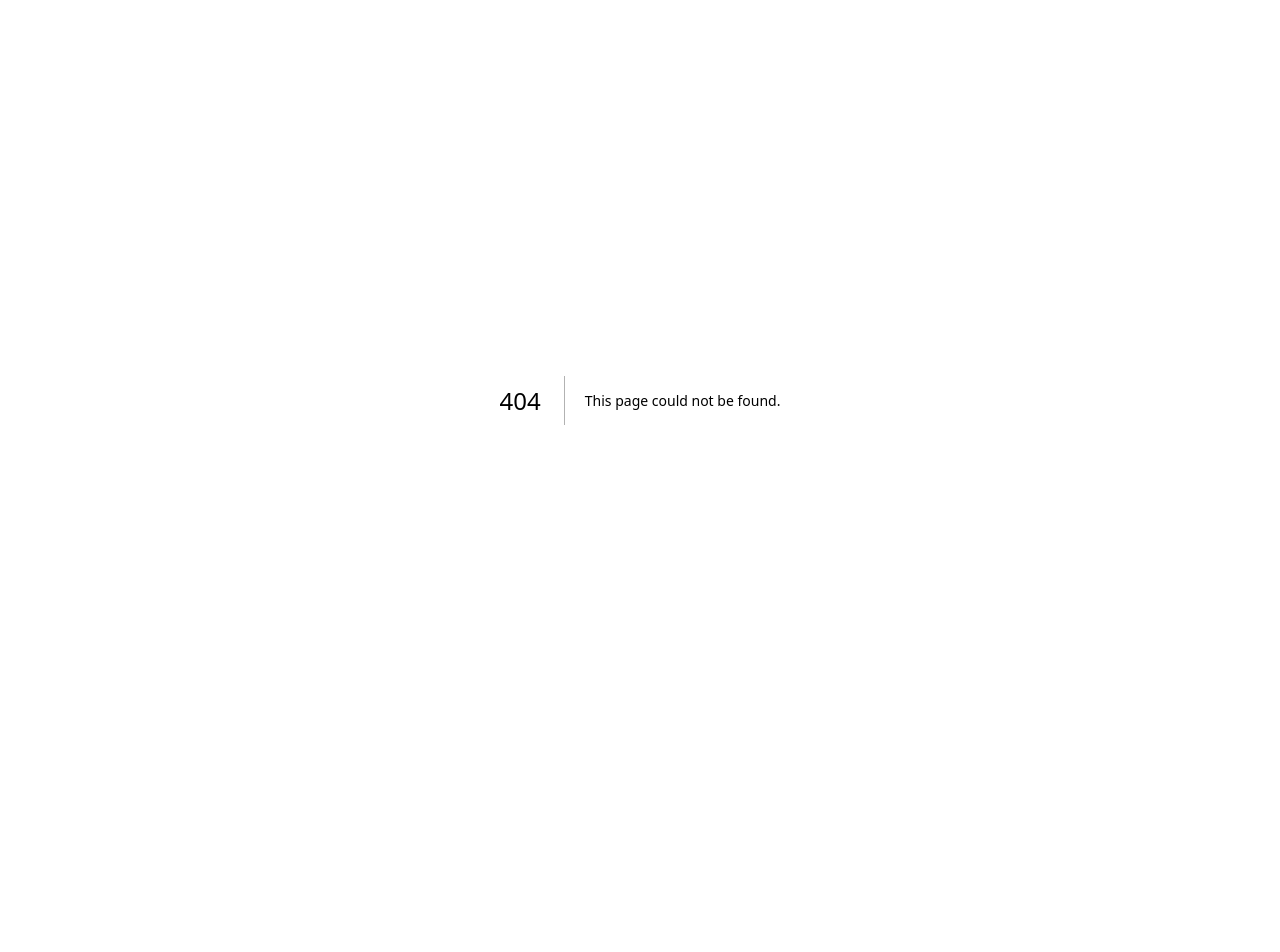
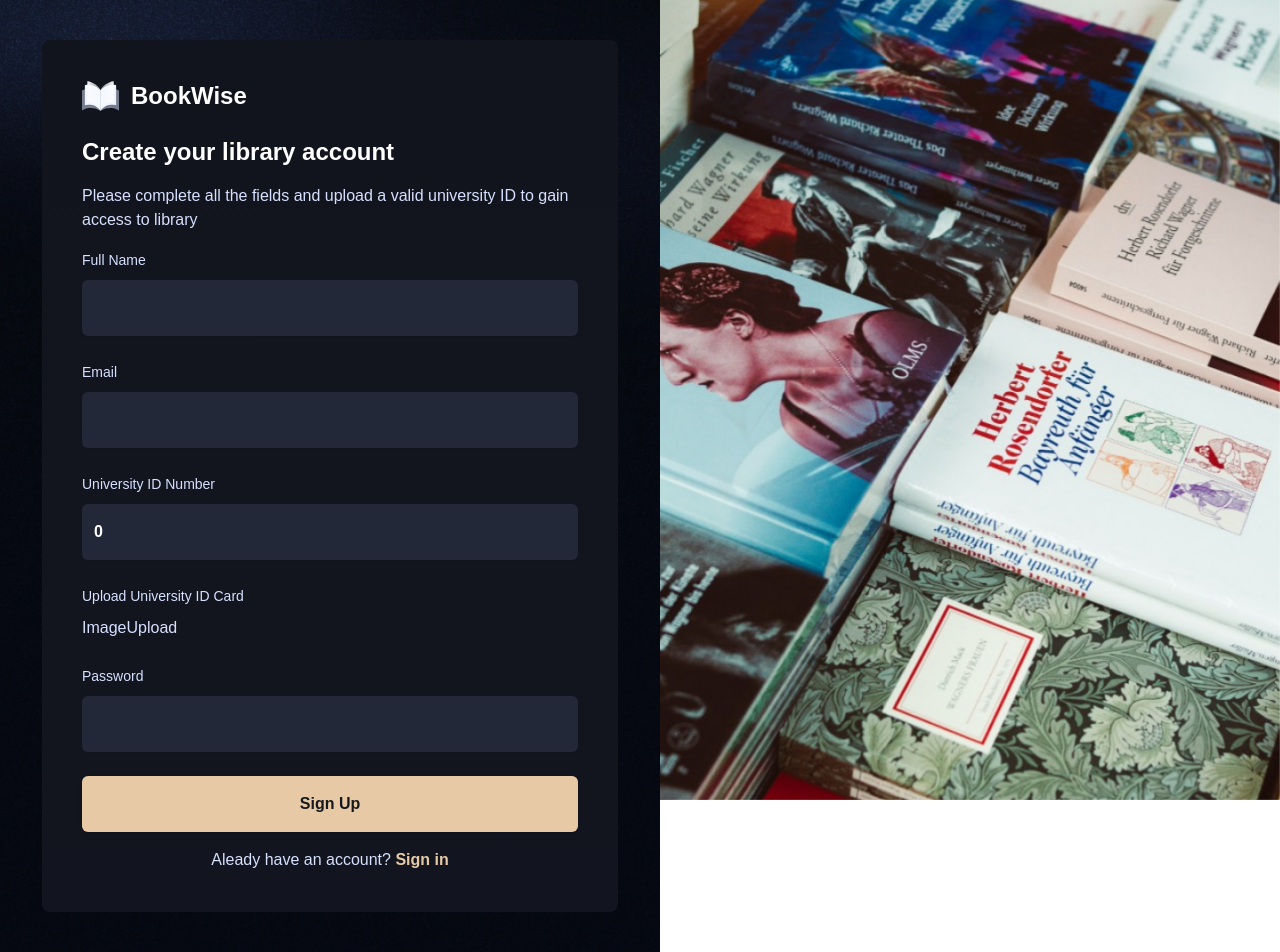
Before and after one commit to AkramExp/bookwise, a Next.js app: page /sign-up in a window 1280 px wide. Before the commit this address had no page. Before the commit the page ends 800 px from the top, so only its background shows below. Built offline with nearby package versions, Linux system fonts and the light colour scheme; a web font is replaced by a local one.

Commit message:
completed frontend of authForm component

```diff
--- /dev/null
+++ b/app/(auth)/sign-in/page.tsx
@@ -0,0 +1,18 @@
+"use client";
+
+import AuthForm from "@/components/AuthForm";
+import { signinSchema } from "@/lib/validations";
+import React from "react";
+
+const Page = () => {
+  return (
+    <AuthForm
+      type="SIGN_IN"
+      schema={signinSchema}
+      defaultValues={{ email: "", password: "" }}
+      onSubmit={() => {}}
+    />
+  );
+};
+
+export default Page;
--- /dev/null
+++ b/app/(auth)/sign-up/page.tsx
@@ -0,0 +1,24 @@
+"use client";
+
+import AuthForm from "@/components/AuthForm";
+import { signupSchema } from "@/lib/validations";
+import React from "react";
+
+const Page = () => {
+  return (
+    <AuthForm
+      type="SIGN_UP"
+      schema={signupSchema}
+      defaultValues={{
+        fullName: "",
+        email: "",
+        universityId: 0,
+        universityCard: "",
+        password: "",
+      }}
+      onSubmit={() => {}}
+    />
+  );
+};
+
+export default Page;
--- /dev/null
+++ b/components/AuthForm.tsx
@@ -0,0 +1,113 @@
+"use client";
+
+import { zodResolver } from "@hookform/resolvers/zod";
+import {
+  DefaultValues,
+  FieldValues,
+  Path,
+  SubmitHandler,
+  useForm,
+  UseFormReturn,
+} from "react-hook-form";
+import { ZodType } from "zod";
+
+import { Button } from "@/components/ui/button";
+import {
+  Form,
+  FormControl,
+  FormField,
+  FormItem,
+  FormLabel,
+  FormMessage,
+} from "@/components/ui/form";
+import { Input } from "@/components/ui/input";
+import { FIELD_NAMES, FIELD_TYPES } from "@/constants";
+import Link from "next/link";
+import ImageUpload from "./ImageUpload";
+
+interface Props<T extends FieldValues> {
+  type: "SIGN_IN" | "SIGN_UP";
+  schema: ZodType<T>;
+  defaultValues: T;
+  onSubmit: (data: T) => Promise<{ success: boolean; error?: string }>;
+}
+
+const AuthForm = <T extends FieldValues>({
+  type,
+  schema,
+  defaultValues,
+  onSubmit,
+}: Props<T>) => {
+  const isSignIn = type === "SIGN_IN";
+
+  const form: UseFormReturn<T> = useForm({
+    resolver: zodResolver(schema),
+    defaultValues: defaultValues as DefaultValues<T>,
+  });
+
+  const handleSubmit: SubmitHandler<T> = async (data) => {};
+
+  return (
+    <div className="flex flex-col gap-4">
+      <h1 className="text-2xl font-semibold text-white">
+        {isSignIn ? "Welcome back to BookWise" : "Create your library account"}
+      </h1>
+      <p className="text-light-100">
+        {isSignIn
+          ? "Access the vast collection of resources, and stay updated"
+          : "Please complete all the fields and upload a valid university ID to gain access to library"}
+      </p>
+      <Form {...form}>
+        <form
+          onSubmit={form.handleSubmit(handleSubmit)}
+          className="space-y-6 w-full"
+        >
+          {Object.keys(defaultValues).map((field) => (
+            <FormField
+              key={field}
+              control={form.control}
+              name={field as Path<T>}
+              render={({ field }) => (
+                <FormItem>
+                  <FormLabel className="capitalize">
+                    {FIELD_NAMES[field.name as keyof typeof FIELD_NAMES]}
+                  </FormLabel>
+                  <FormControl>
+                    {field.name === "universityCard" ? (
+                      <ImageUpload />
+                    ) : (
+                      <Input
+                        required
+                        type={
+                          FIELD_TYPES[field.name as keyof typeof FIELD_TYPES]
+                        }
+                        {...field}
+                        className="form-input"
+                      />
+                    )}
+                  </FormControl>
+                  <FormMessage />
+                </FormItem>
+              )}
+            />
+          ))}
+          <Button className="form-btn" type="submit">
+            {isSignIn ? "Sign In" : "Sign Up"}
+          </Button>
+        </form>
+      </Form>
+
+      <p className="text-center text-base font-medium">
+        {isSignIn ? "New to BookWise? " : "Aleady have an account? "}
+        <Link
+          href={isSignIn ? "/sign-up" : "/sign-in"}
+          className="font-bold text-primary"
+        >
+          {isSignIn ? "Create an account" : "Sign in"}
+        </Link>
+      </p>
+    </div>
+  );
+};
+
+export default AuthForm;
--- a/package.json
+++ b/package.json
@@ -9,6 +9,8 @@
     "lint": "next lint"
   },
   "dependencies": {
+    "@hookform/resolvers": "^3.10.0",
+    "@radix-ui/react-label": "^2.1.1",
     "@radix-ui/react-slot": "^1.1.1",
     "class-variance-authority": "^0.7.1",
     "clsx": "^2.1.1",
@@ -16,8 +18,10 @@
     "next": "15.1.6",
     "react": "^19.0.0",
     "react-dom": "^19.0.0",
+    "react-hook-form": "^7.54.2",
     "tailwind-merge": "^3.0.1",
-    "tailwindcss-animate": "^1.0.7"
+    "tailwindcss-animate": "^1.0.7",
+    "zod": "^3.24.1"
   },
   "devDependencies": {
     "@eslint/eslintrc": "^3",
```
Also changed, not shown: 1 other file (tests, documents, lock files or other folders).
